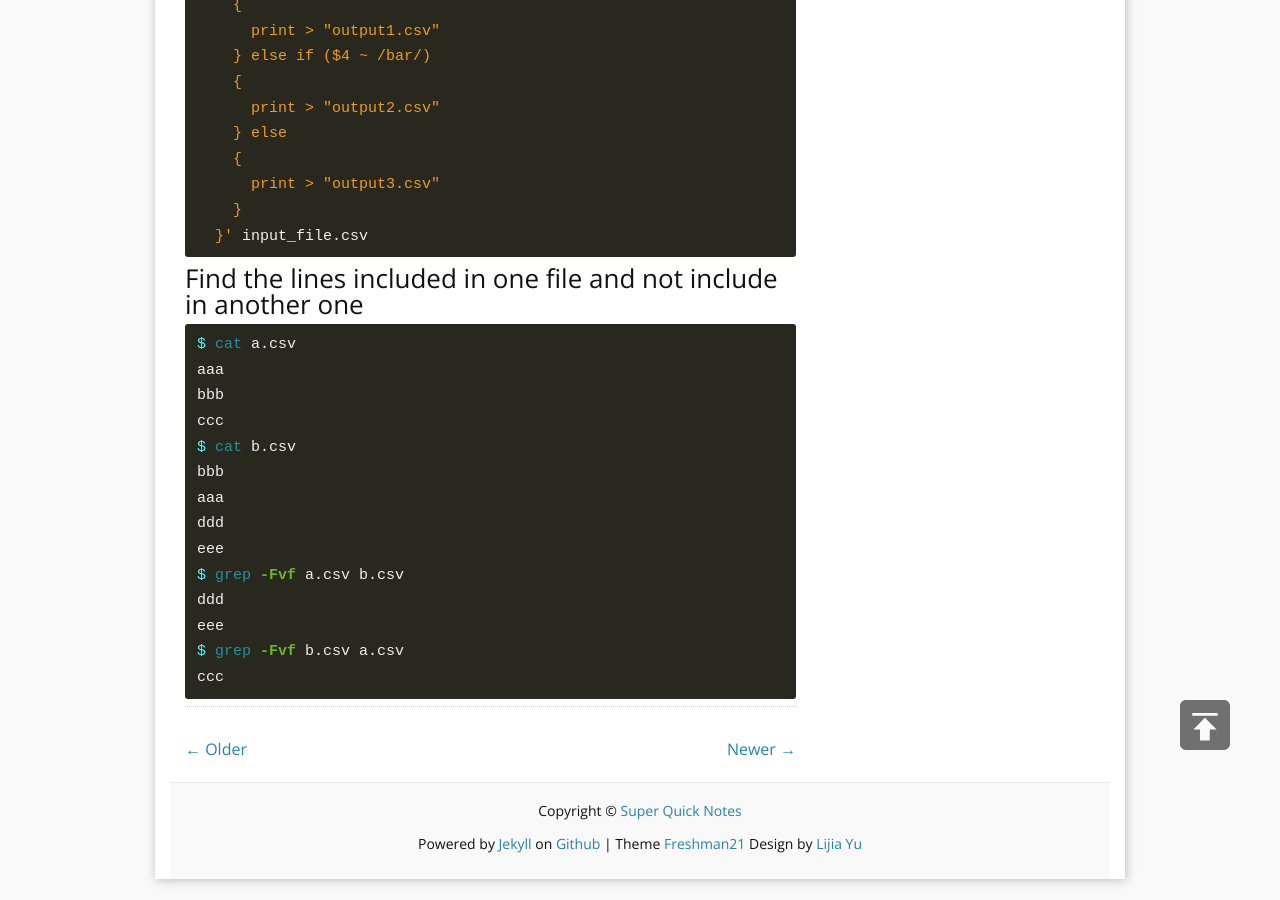
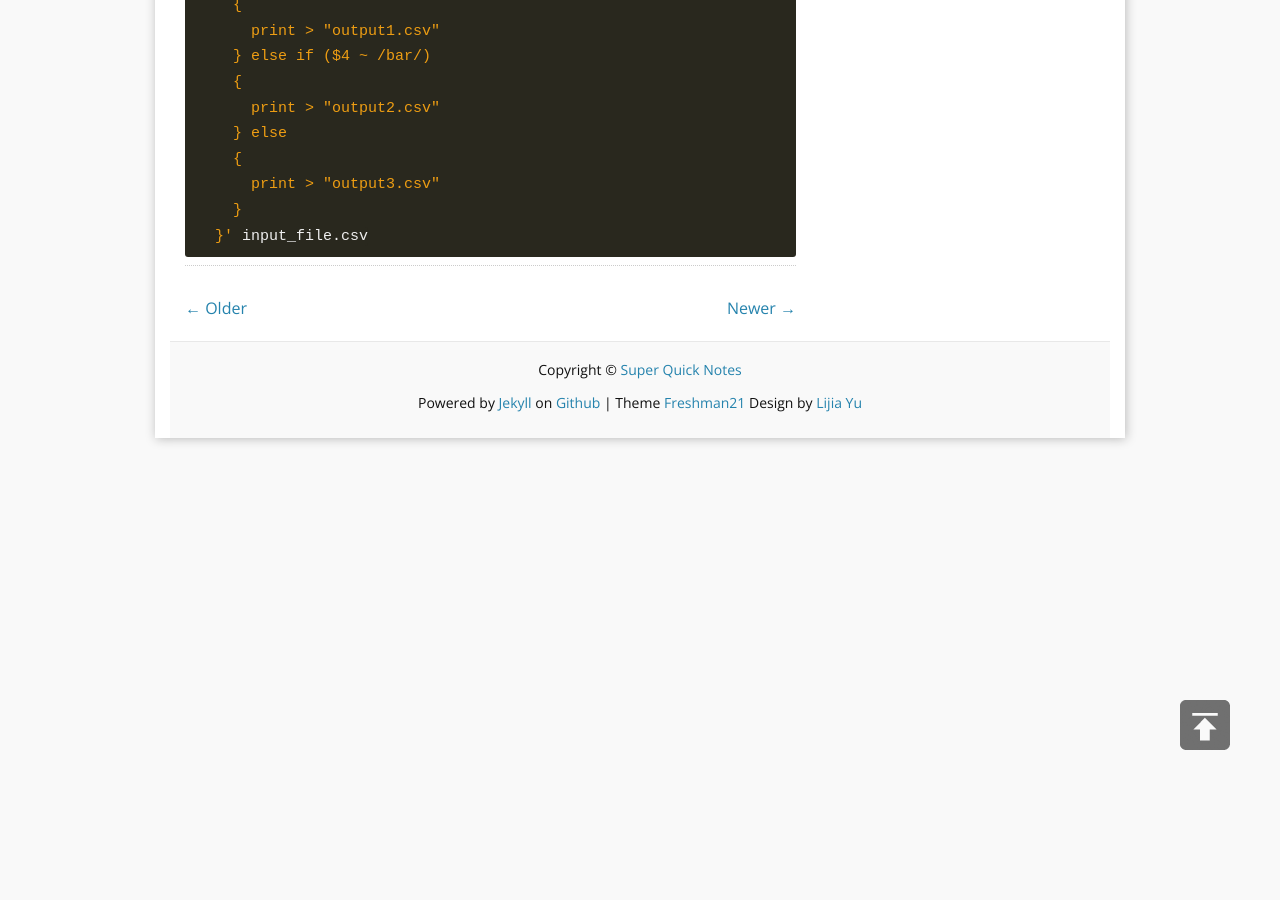
Before and after one commit to danfran/danfran.github.io, a Jekyll site: the page built from _posts/2016-11-19-shell-tips.md, in a window 1280 px wide and 900 px high, scrolled down 2406 px. Built offline with Jekyll 4.4.1, drawn with Linux system fonts in a browser that asks for light colours; nearby versions of some CDN libraries; comment, search, counter and statistics services are not loaded.

Commit message:
cleaning posts

````diff
--- a/_posts/2016-11-19-shell-tips.md
+++ b/_posts/2016-11-19-shell-tips.md
@@ -115,21 +115,3 @@ awk -F\, '$8 == "\"Some value\"" {
     }
   }' input_file.csv
 ```
-
-### Find the lines included in one file and not include in another one
-```sh
-$ cat a.csv
-aaa
-bbb
-ccc
-$ cat b.csv
-bbb
-aaa
-ddd
-eee
-$ grep -Fvf a.csv b.csv
-ddd
-eee
-$ grep -Fvf b.csv a.csv
-ccc
-```
````
